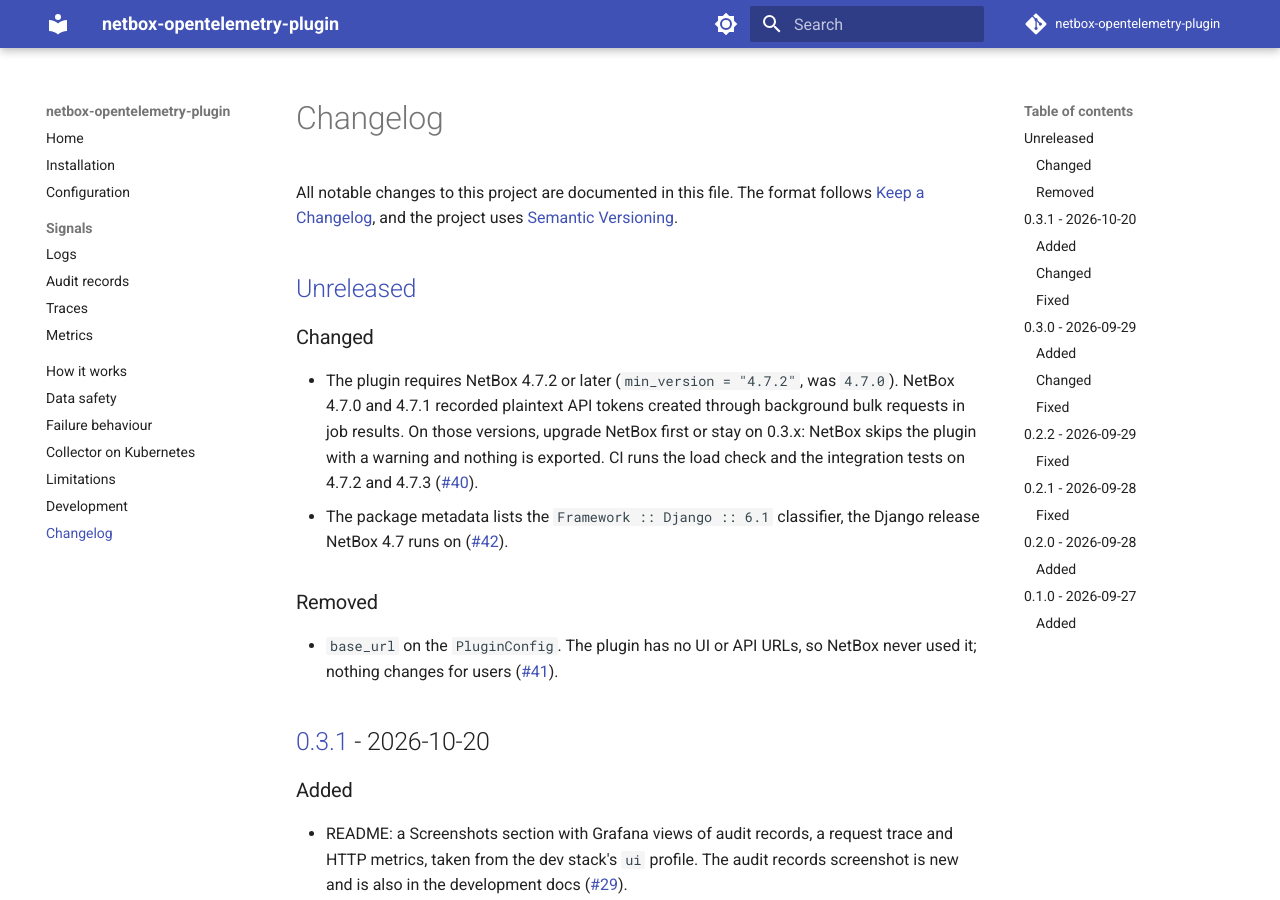
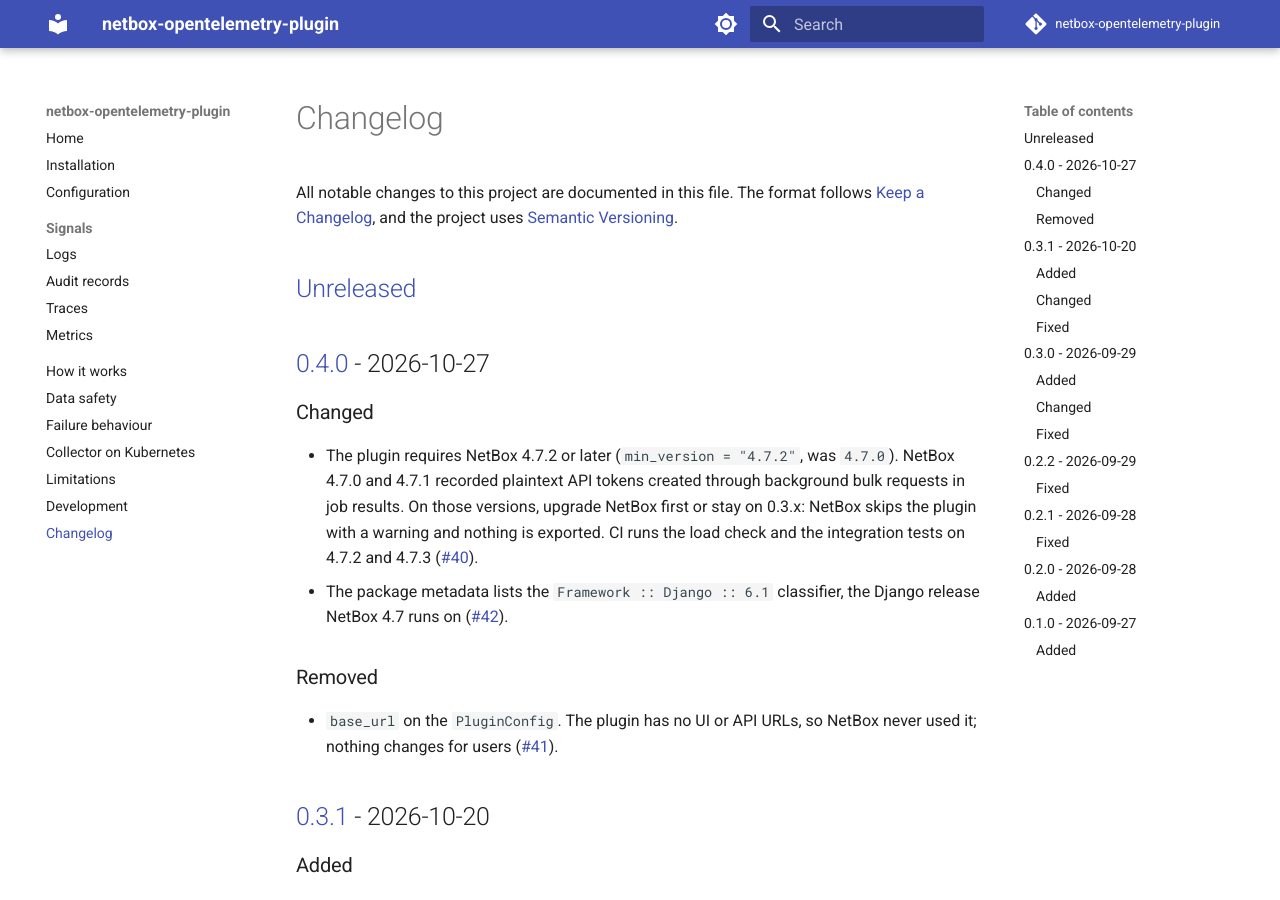
Before and after one commit to thomaschristory/netbox-opentelemetry-plugin, an MkDocs documentation site: the page built from docs/changelog.md, in a window 1280 px wide and 900 px high. Built offline with MkDocs 1.6.1 and Material for MkDocs 9.7.7, drawn with Linux system fonts in a browser that asks for light colours; comment, search, counter and statistics services are not loaded.

Commit message:
Release 0.4.0 (#46)

```diff
--- a/CHANGELOG.md
+++ b/CHANGELOG.md
@@ -5,6 +5,8 @@
 [Semantic Versioning](https://semver.org/spec/v2.0.0.html).
 
 ## [Unreleased]
+
+## [0.4.0] - 2026-10-27
 
 ### Changed
 
@@ -80,7 +82,8 @@
 - Reuse of an OpenTelemetry SDK already configured outside the plugin (for example by `opentelemetry-instrument`).
 - NetBox 4.7 support.
 
-[Unreleased]: https://github.com/thomaschristory/netbox-opentelemetry-plugin/compare/v0.3.1...HEAD
+[Unreleased]: https://github.com/thomaschristory/netbox-opentelemetry-plugin/compare/v0.4.0...HEAD
+[0.4.0]: https://github.com/thomaschristory/netbox-opentelemetry-plugin/compare/v0.3.1...v0.4.0
 [0.3.1]: https://github.com/thomaschristory/netbox-opentelemetry-plugin/compare/v0.3.0...v0.3.1
 [0.3.0]: https://github.com/thomaschristory/netbox-opentelemetry-plugin/compare/v0.2.2...v0.3.0
 [0.2.2]: https://github.com/thomaschristory/netbox-opentelemetry-plugin/compare/v0.2.1...v0.2.2
--- a/netbox_opentelemetry_plugin/version.py
+++ b/netbox_opentelemetry_plugin/version.py
@@ -1 +1 @@
-__version__ = "0.3.1"
+__version__ = "0.4.0"
```
Also changed, not shown: docs/installation.md (+1 -1 lines).
